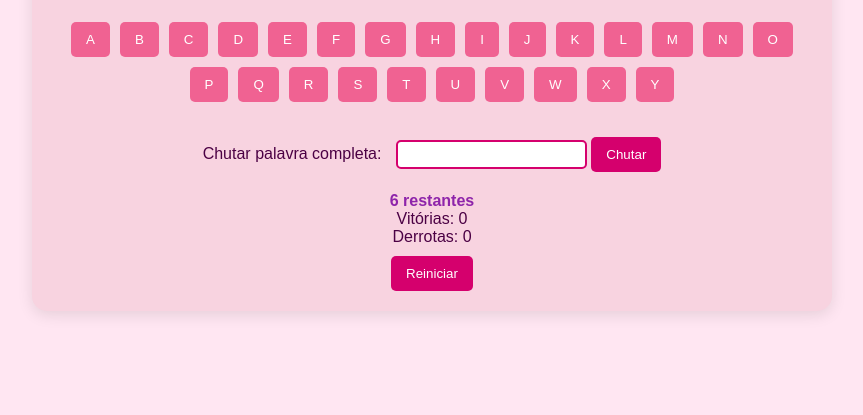
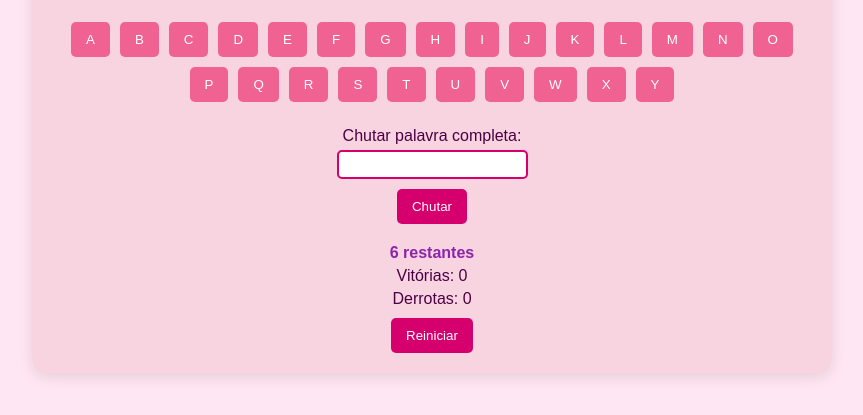
Before and after one commit to nessamisiti/projeto_jogodaforca, a website built with Vite: page index.html in a window 1280 px wide. Shown: the part 423-838 px from the top of the page, without its empty margins (208-1071 px from the left). Before the commit the page ends 800 px from the top, so only its background shows below. Built offline with nearby package versions, Linux system fonts and the light colour scheme; data requests are answered from the project's data file.

Commit message:
Adiciona estilos de layout ao componente de chute e contadores

```diff
--- a/style.css
+++ b/style.css
@@ -80,11 +80,14 @@ h1 {
 }
 
 #chute-palavra {
+    display: flex;
+    flex-direction: column;
+    align-items: center;
     margin: 20px 0;
 }
 
 #label-chute {
-    margin-right: 10px;
+    margin-bottom: 5px;
 }
 
 #palavra-chute {
@@ -113,3 +116,7 @@ h1 {
     margin-top: 20px;
     color: #8e24aa;
 }
+
+#vitorias, #derrotas {
+    margin-top: 5px;
+}
```
